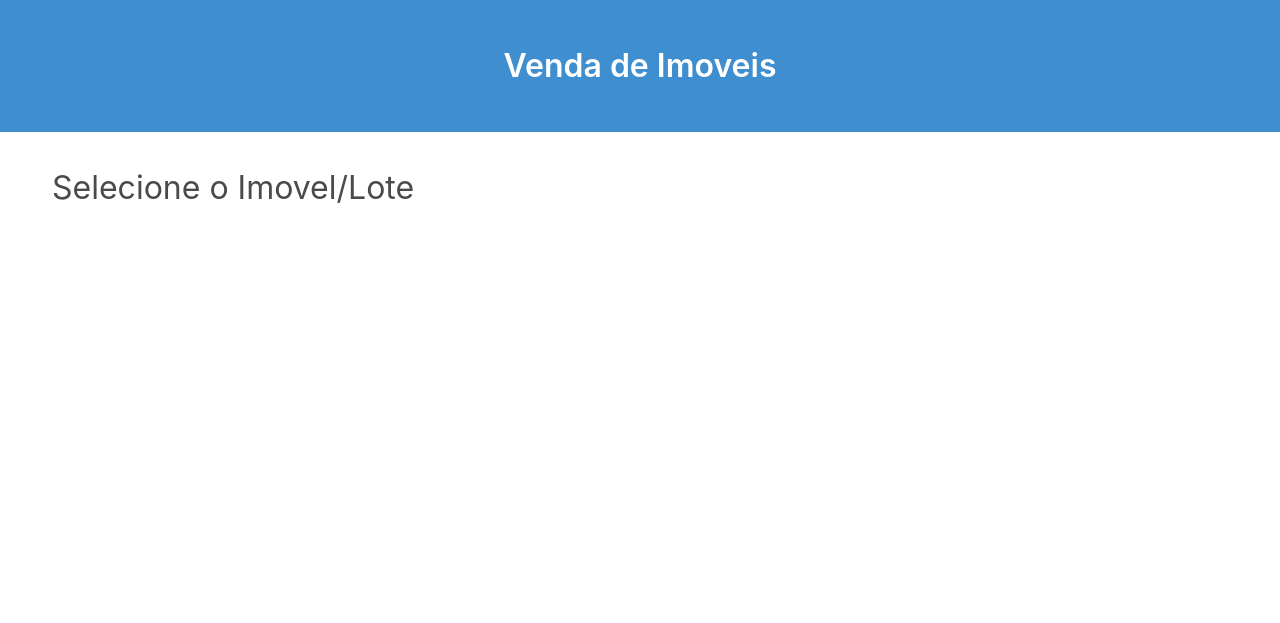
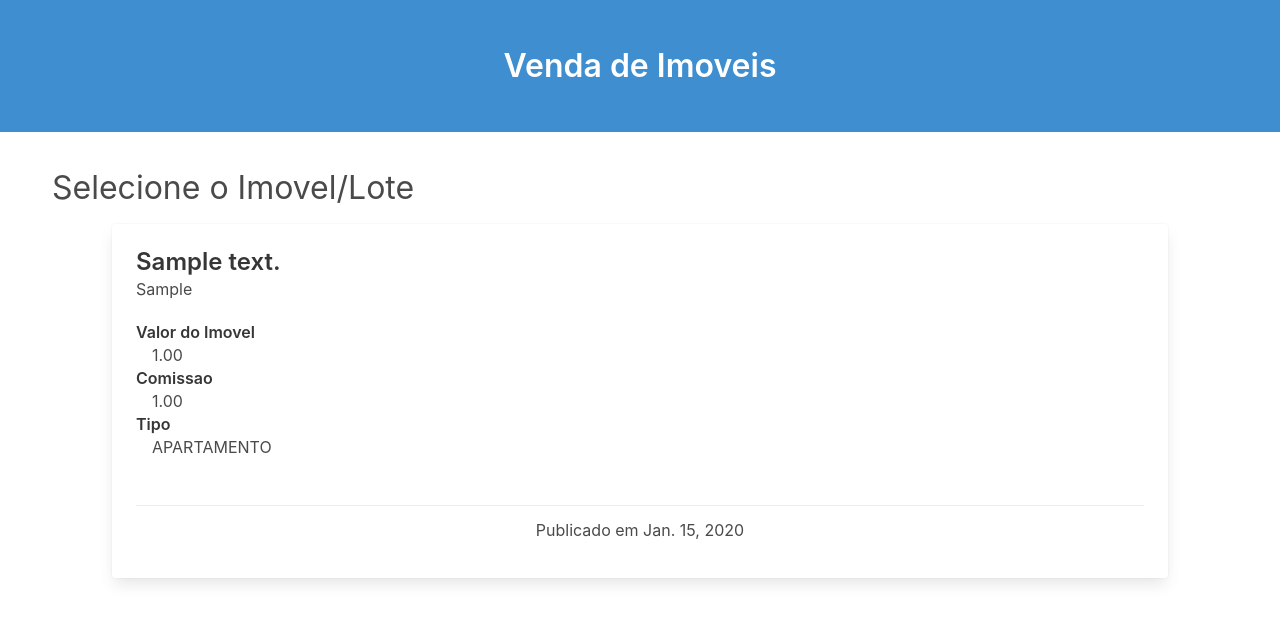
Before and after one commit to PHPINHEIRO/imovel, a Django app: page / in a window 1280 px wide. Shown: the top 623 px of the page. Run offline with Django 3.2, Linux system fonts and the light colour scheme; tables that the repository leaves empty hold one stand-in row (values such as "Sample post"); some libraries are stand-ins or nearby versions.

Commit message:
implementado a listagem de imoveis na home

```diff
--- a/cliente/models.py
+++ b/cliente/models.py
@@ -1,4 +1,8 @@
 from django.db import models
+
+class AvailableManager(models.Manager):
+    def get_queryset(self):
+        return super().get_queryset().filter(status=True)
 
 class Cliente(models.Model):
 
@@ -14,6 +18,8 @@ class Cliente(models.Model):
     dtainclusao = models.DateField(name='dtainclusao',verbose_name='Data Cadastro',auto_now_add=True)
     status = models.BooleanField(name='status',verbose_name='Status',choices=STATUS)
 
+    available = AvailableManager()
+
     class Meta():
         ordering = ('nome','dtainclusao',)
 
--- a/imovel/models.py
+++ b/imovel/models.py
@@ -1,4 +1,8 @@
 from django.db import models
+
+class AvailableManager(models.Manager):
+    def get_queryset(self):
+        return super().get_queryset().filter(status=True)
 
 class Imovel(models.Model):
     STATUS = [
@@ -19,6 +23,9 @@ class Imovel(models.Model):
     tipo = models.CharField(name='tipo',verbose_name='Tipo',max_length=11,choices=TIPO)
     status = models.BooleanField(name='status',verbose_name='Status',choices=STATUS)
 
+    objects = models.Manager()
+    available = AvailableManager()
+
     class Meta():
         ordering = ('descricao','vlrimovel',)
 
--- a/pages/views.py
+++ b/pages/views.py
@@ -1,4 +1,10 @@
 from django.views.generic import TemplateView
+from imovel.models import Imovel
 
 class HomePageView(TemplateView):
     template_name = 'home.html'
+
+    def get_context_data(self, **kwargs):
+        context =  super().get_context_data(**kwargs)
+        context['imoveis'] = Imovel.available.all()
+        return context
--- a/templates/home.html
+++ b/templates/home.html
@@ -4,31 +4,36 @@
   <div class="container">
     <div class="columns is-multiline">
       <h3 class="subtitle is-3">Selecione o Imovel/Lote</h3>
-      <!-- {% for letter in object_list %}
-      <div class="column is-4-widescreen mb-6">
-        <a href="{% url 'letter-datail' letter.pk %}">
-          <article>
-            <div class="card" style="background-color: {{ letter.color }}">
-              <div class="card-content">
-                <p class="letter-text" style="color: {{ letter.text_color }}">
-                  {{ letter.message }}
-                </p>
-              </div>
-              <footer class="card-footer">
-                <p class="card-footer-item" style="color: {{ letter.text_color }}">
-                  <span style="color: {{ letter.text_color }}">
-                    Para: {{ letter.name }}
-                  </span>
-                </p>
-              </footer>
+    </div>
+
+      {% for imovel in imoveis %}
+      <div class="card mx-6 mt-4">
+        <div class="card-content ">
+          <div class="media">
+            <div class="media-content">
+              <p class="title is-4">{{imovel.descricao}}</p>
+              <p class="subtitle is-6">{{imovel.endereco}}</p>
             </div>
-          </article>
-        </a>
+          </div>
+
+          <h6 class="title is-6 ">Valor do Imovel</h6>
+          <h6 class="subtitle is-6 mx-4">{{imovel.vlrimovel}}</h6>
+
+          <h6 class="title is-6">Comissao</h6>
+          <h6 class="subtitle is-6 mx-4">{{imovel.vlrcomissao}}</h6>
+
+          <h6 class="title is-6">Tipo</h6>
+          <h6 class="subtitle is-6 mx-4">{{imovel.tipo}}</h6>
+
+          <br/>
+          <footer class="card-footer">
+            <p class="card-footer-item">Publicado em {{imovel.dtainclusao}}</p>
+          </footer>
+        </div>
       </div>
-      {% empty %}
-        <p>Não há mensagens</p>
-      {% endfor %} -->
-    </div>
+      {% endfor %}
+
+
   </div>
   <!-- <div class="container is-flex is-justify-content-space-between">
     <div>
```
Also changed, not shown: cliente/migrations/0003_alter_cliente_managers.py (added), imovel/migrations/0003_alter_imovel_managers.py (added), venda/migrations/0004_alter_venda_condpagto.py (added).
